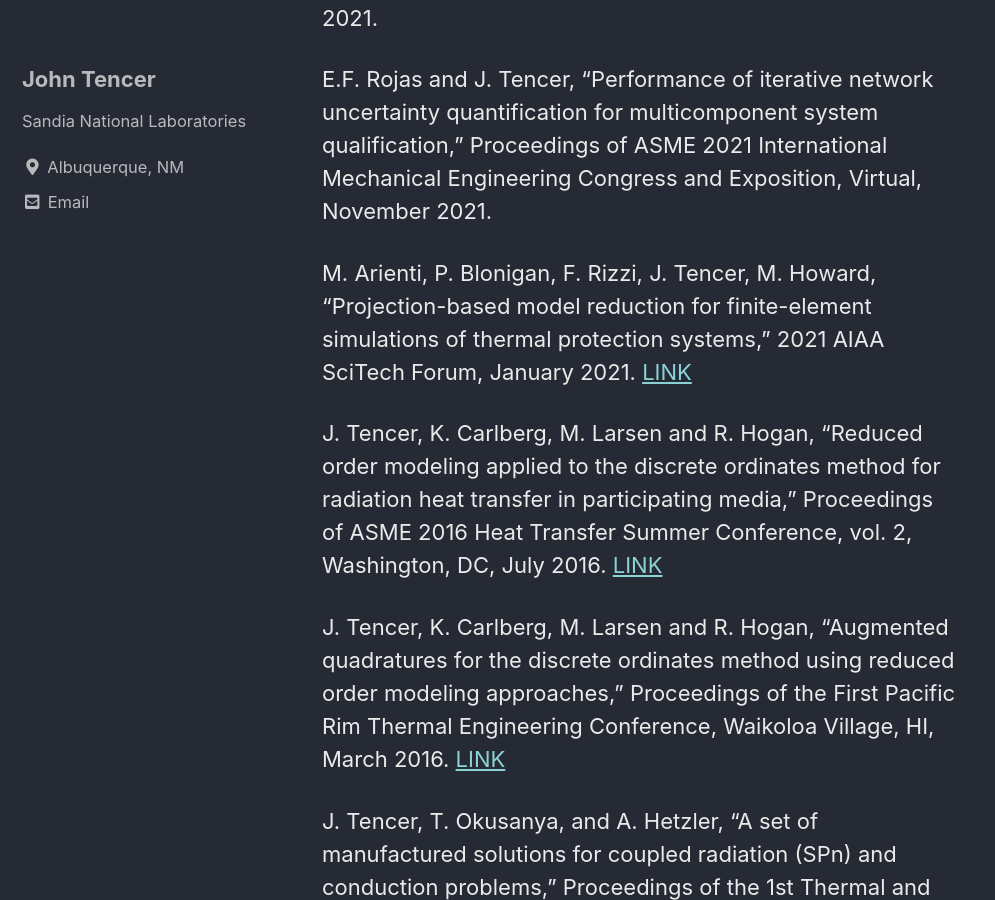
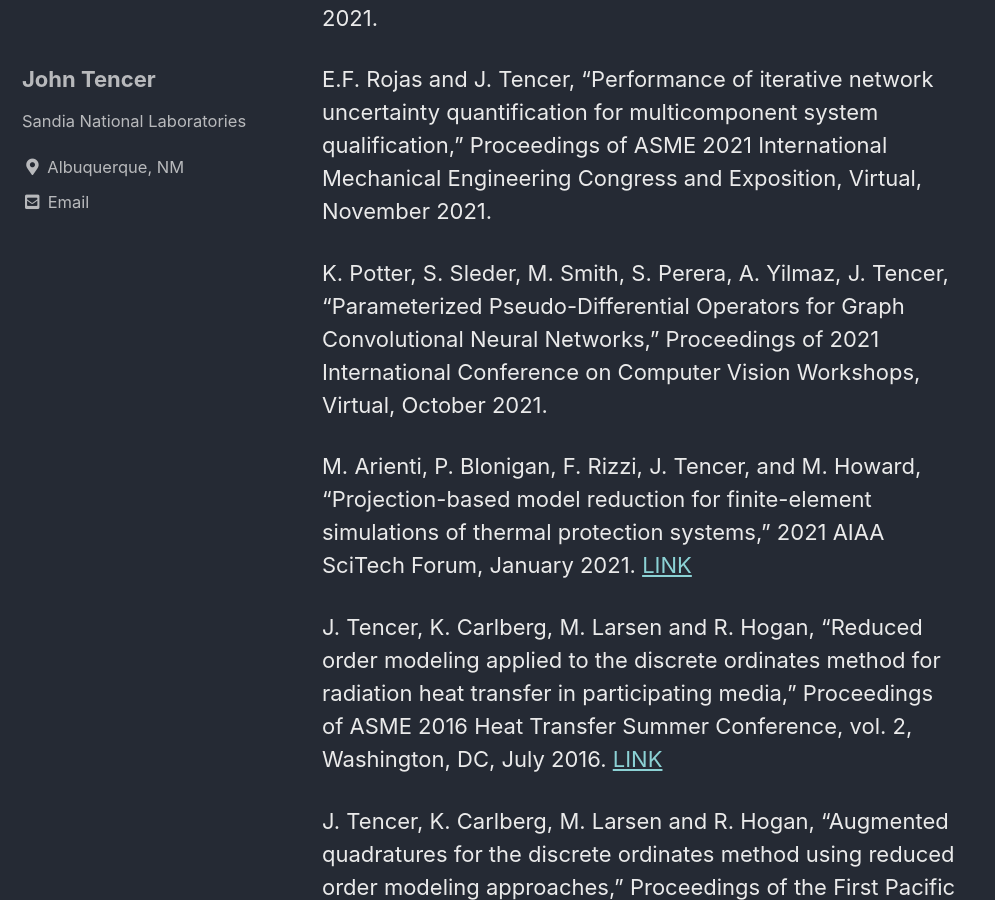
Before and after one commit to jtencer/jtencer.github.io, a Jekyll site: the page built from _pages/pubs.md, in a window 1280 px wide and 900 px high, scrolled down 2215 px. Shown: the whole window, without its empty margins (0-995 px from the left). Built offline with Jekyll 4.4.1, drawn with Linux system fonts in a browser that asks for light colours; cached includes are drawn as plain includes.

Commit message:
add iccv paper

```diff
--- a/_pages/pubs.md
+++ b/_pages/pubs.md
@@ -38,7 +38,9 @@ A.L. Brown, F. Pierce, D.R. Noble, A. Kucala, and J. Tencer, "Towards a model fo
 
 E.F. Rojas and J. Tencer, "Performance of iterative network uncertainty quantification for multicomponent system qualification," Proceedings of ASME 2021 International Mechanical Engineering Congress and Exposition, Virtual, November 2021.
 
-M. Arienti, P. Blonigan, F. Rizzi, J. Tencer, M. Howard, “Projection-based model reduction for finite-element simulations of thermal protection systems,” 2021 AIAA SciTech Forum, January 2021.  [LINK](AIAA2021)
+K. Potter, S. Sleder, M. Smith, S. Perera, A. Yilmaz, J. Tencer, "Parameterized Pseudo-Differential Operators for Graph Convolutional Neural Networks," Proceedings of 2021 International Conference on Computer Vision Workshops, Virtual, October 2021.
+
+M. Arienti, P. Blonigan, F. Rizzi, J. Tencer, and M. Howard, “Projection-based model reduction for finite-element simulations of thermal protection systems,” 2021 AIAA SciTech Forum, January 2021.  [LINK](AIAA2021)
 
 J. Tencer, K. Carlberg, M. Larsen and R. Hogan, “Reduced order modeling applied to the discrete ordinates method for radiation heat transfer in participating media,” Proceedings of ASME 2016 Heat Transfer Summer Conference, vol. 2, Washington, DC, July 2016.  [LINK](SHTC2016)
 
```
